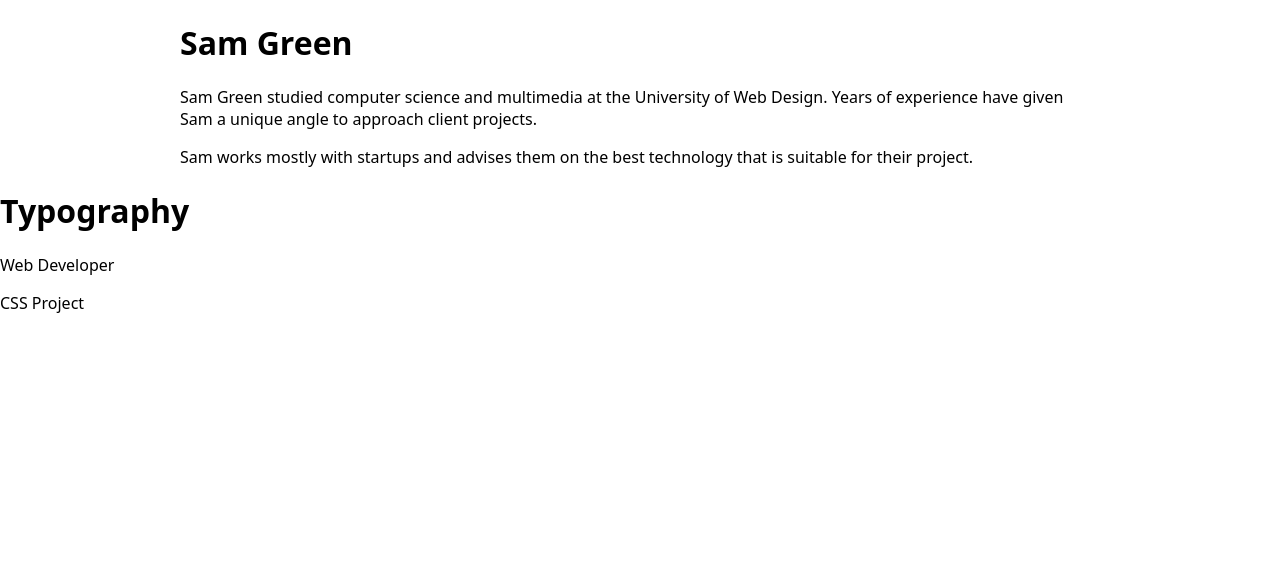
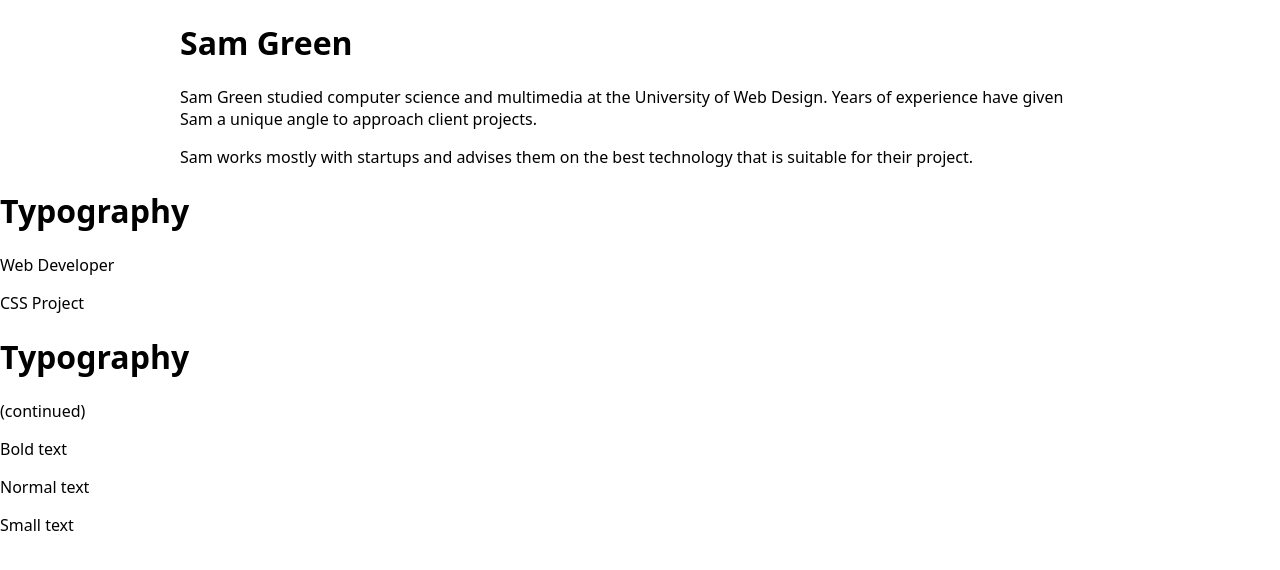
Before and after one commit to seung0708/portfolio-project, a plain HTML site: page index.html in a window 1280 px wide. Drawn offline with Linux system fonts and the light colour scheme.

Commit message:
completed typography

```diff
--- a/index.html
+++ b/index.html
@@ -16,6 +16,12 @@
         <h1 class="title--lg">Typography</h1>
         <p class="title">Web Developer</p>
         <p class="title--sm">CSS Project</p>
+
+        <h1 class="text--xl">Typography</h1>
+        <p class="text--lg">(continued)</p>
+        <p class="text--bold">Bold text</p>
+        <p class="text">Normal text</p>
+        <p class="text--sm">Small text</p>
     </main>
 </body>
 </html>
```
